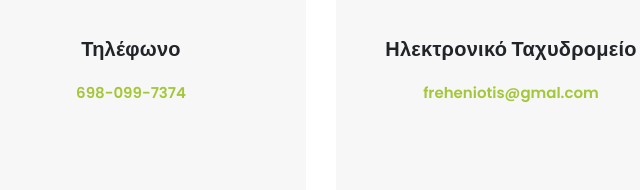
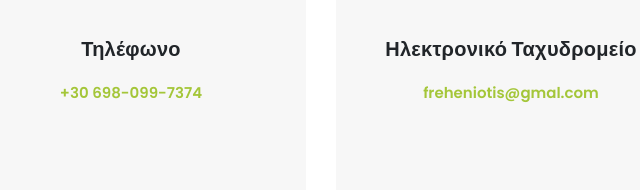
Before and after one commit to dovanzon/dovanzon, a plain HTML site: page contact.html in a window 1280 px wide. Shown: the part 942-1132 px from the top of the page, 129-769 px from the left. Drawn offline with Linux system fonts and the light colour scheme.

Commit message:
Add files via upload

```diff
--- a/contact.html
+++ b/contact.html
@@ -112,7 +112,7 @@ https://templatemo.com/tm-545-finance-business
               <i class="fa fa-phone"></i>
               <h4>Τηλέφωνο</h4>
               <p> </p>
-              <a href="#">698-099-7374</a>
+              <a href="tel:+306973026374">+30 698-099-7374</a>
 			  <p>  </p><br>
             </div>
           </div>
```
